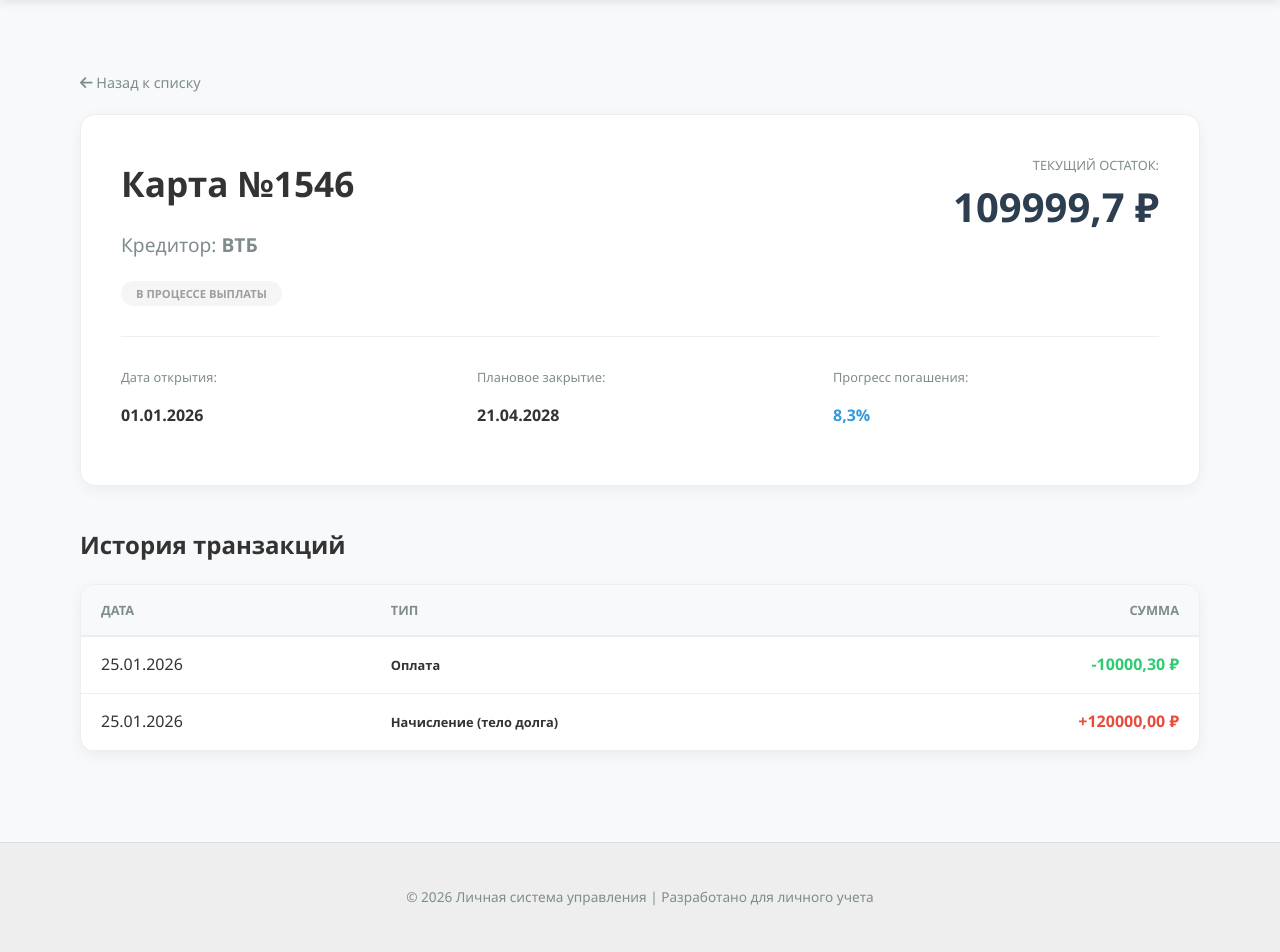
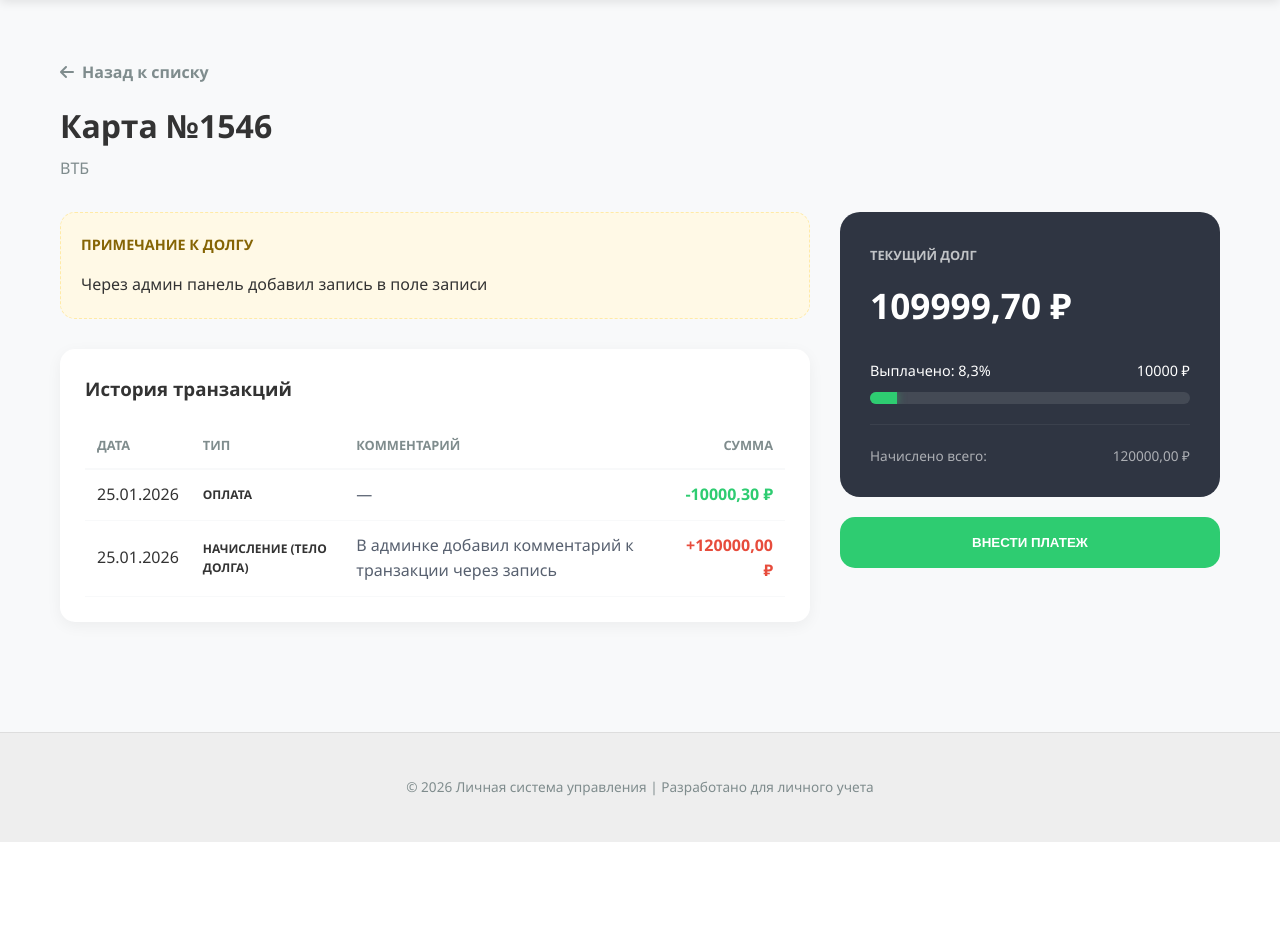
Before and after one commit to fghh111fghh/Depts, a Django app: a page that uses depts/app_depts/templates/app_depts/record_detail.html in a window 1280 px wide. Shown: the part 61-1013 px from the top of the page. After the commit the page ends 903 px from the top, so only its background shows below. Run offline with Django 5.2, Linux system fonts and the light colour scheme; data comes from the database, SQL or seed files in the repository; both versions use the stored data as it was after the commit.

Commit message:
temporary

```diff
--- a/depts/app_depts/templates/app_depts/record_detail.html
+++ b/depts/app_depts/templates/app_depts/record_detail.html
@@ -1,76 +1,100 @@
 {% extends 'base.html' %}
 
-{% block title %}Детали: {{ record.name }}{% endblock %}
+{% block content %}
+<div class="container" style="padding: 20px 0; max-width: 1200px; margin: 0 auto;">
 
-{% block content %}
-<div class="container" style="padding-top: 30px;">
-    <a href="{% url 'app_depts:records_list' %}" style="text-decoration: none; color: var(--text-muted); font-size: 0.9rem; margin-bottom: 20px; display: inline-block;">
-        <i class="fa-solid fa-arrow-left"></i> Назад к списку
-    </a>
+    <div style="margin-bottom: 30px;">
+        <a href="{% url 'app_depts:records_list' %}" style="text-decoration: none; color: var(--text-muted); font-weight: bold; display: flex; align-items: center; gap: 8px;">
+            <i class="fa-solid fa-arrow-left"></i> Назад к списку
+        </a>
+        <h1 style="margin-top: 15px; margin-bottom: 5px;">{{ record.name }}</h1>
+        <span style="color: var(--text-muted);">{{ record.creditor.name }}</span>
+    </div>
 
-    <div class="app-module-card" style="display: block; padding: 40px; margin-bottom: 40px;">
-        <div style="display: flex; justify-content: space-between; align-items: flex-start; flex-wrap: wrap; gap: 20px;">
-            <div>
-                <h1 style="margin: 0; font-size: 2.2rem;">{{ record.name }}</h1>
-                <p style="font-size: 1.2rem; color: var(--text-muted);">Кредитор: <strong>{{ record.creditor.name }}</strong></p>
-                <span class="card-status {% if record.is_paid %}active{% else %}coming-soon{% endif %}">
-                    {% if record.is_paid %}ЗАКРЫТ{% else %}В ПРОЦЕССЕ ВЫПЛАТЫ{% endif %}
-                </span>
+    <div style="display: grid; grid-template-columns: 1fr 380px; gap: 30px;">
+
+        <div>
+            <div style="background: #fff9e6; border: 1px dashed #ffeaa7; padding: 20px; border-radius: 15px; margin-bottom: 30px;">
+                <h3 style="margin-top: 0; font-size: 0.9rem; color: #856404; text-transform: uppercase;">Примечание к долгу</h3>
+                <p style="margin-bottom: 0;">{{ record.note|default:"—" }}</p>
             </div>
 
-            <div style="text-align: right; min-width: 200px;">
-                <span style="display: block; font-size: 0.8rem; color: var(--text-muted); text-transform: uppercase;">Текущий остаток:</span>
-                <span style="font-size: 2.5rem; font-weight: 800; color: var(--dark-bg);">{{ record.balance }} ₽</span>
+            <div style="background: white; padding: 25px; border-radius: 15px; box-shadow: 0 4px 15px rgba(0,0,0,0.05);">
+                <h3 style="margin-top: 0; margin-bottom: 20px;">История транзакций</h3>
+                <table style="width: 100%; border-collapse: collapse;">
+                    <thead>
+                        <tr style="text-align: left; border-bottom: 2px solid #f8f9fa; color: var(--text-muted); font-size: 0.8rem;">
+                            <th style="padding: 12px;">ДАТА</th>
+                            <th style="padding: 12px;">ТИП</th>
+                            <th style="padding: 12px;">КОММЕНТАРИЙ</th>
+                            <th style="padding: 12px; text-align: right;">СУММА</th>
+                        </tr>
+                    </thead>
+                    <tbody>
+                        {% for tr in transactions %}
+                        <tr style="border-bottom: 1px solid #f8f9fa;">
+                            <td style="padding: 12px;">{{ tr.date|date:"d.m.Y" }}</td>
+                            <td style="padding: 12px; font-weight: bold; font-size: 0.75rem;">{{ tr.get_type_display|upper }}</td>
+                            <td style="padding: 12px; color: #57606f;">{{ tr.comment|default:"—" }}</td>
+                            <td style="padding: 12px; text-align: right; font-weight: 800;
+                                {% if tr.type == 'PAYMENT' or tr.type == 'WRITE_OFF' %} color: #2ecc71; {% else %} color: #e74c3c; {% endif %}">
+                                {% if tr.type == 'PAYMENT' or tr.type == 'WRITE_OFF' %}-{% else %}+{% endif %}{{ tr.amount|floatformat:2 }} ₽
+                            </td>
+                        </tr>
+                        {% endfor %}
+                    </tbody>
+                </table>
             </div>
         </div>
 
-        <hr style="margin: 30px 0; border: 0; border-top: 1px solid #eee;">
+        <div style="display: flex; flex-direction: column; gap: 20px;">
+            <div style="background: #2f3542; color: white; padding: 30px; border-radius: 20px;">
+                <span style="font-size: 0.8rem; opacity: 0.7; font-weight: bold;">ТЕКУЩИЙ ДОЛГ</span>
+                <div style="font-size: 2.2rem; font-weight: 900; margin: 10px 0;">{{ record.balance|floatformat:2 }} ₽</div>
 
-        <div style="display: grid; grid-template-columns: repeat(auto-fit, minmax(200px, 1fr)); gap: 30px;">
-            <div>
-                <p style="margin: 0; color: var(--text-muted); font-size: 0.8rem;">Дата открытия:</p>
-                <p style="font-weight: bold;">{{ record.start_date|date:"d.m.Y" }}</p>
+                <div style="margin-top: 25px;">
+                    <div style="display: flex; justify-content: space-between; margin-bottom: 10px; font-size: 0.9rem;">
+                        <span>Выплачено: {{ record.progress_percent }}%</span>
+                        <span>{{ record.total_paid|floatformat:0 }} ₽</span>
+                    </div>
+                    <div style="width: 100%; background: rgba(255,255,255,0.1); height: 12px; border-radius: 10px; overflow: hidden; position: relative;">
+                        <div style="position: absolute; left: 0; top: 0; height: 100%; background: #2ecc71;
+                                    width: {{ record.progress_percent|stringformat:'f' }}%;
+                                    box-shadow: 0 0 10px rgba(46, 204, 113, 0.5);
+                                    transition: width 0.8s ease-in-out;">
+                        </div>
+                    </div>
+                </div>
+
+                <div style="margin-top: 20px; padding-top: 20px; border-top: 1px solid rgba(255,255,255,0.1); font-size: 0.85rem; opacity: 0.6;">
+                    <div style="display: flex; justify-content: space-between;">
+                        <span>Начислено всего:</span>
+                        <span>{{ record.total_accrued|floatformat:2 }} ₽</span>
+                    </div>
+                </div>
             </div>
-            <div>
-                <p style="margin: 0; color: var(--text-muted); font-size: 0.8rem;">Плановое закрытие:</p>
-                <p style="font-weight: bold;">{{ record.end_date|date:"d.m.Y"|default:"не указано" }}</p>
-            </div>
-            <div>
-                <p style="margin: 0; color: var(--text-muted); font-size: 0.8rem;">Прогресс погашения:</p>
-                <p style="font-weight: bold; color: var(--primary-color);">{{ record.progress_percent|floatformat:1 }}%</p>
-            </div>
+
+            {% if not record.is_paid %}
+            <button onclick="document.getElementById('modal-pay').style.display='flex'"
+                    style="background: #2ecc71; color: white; border: none; padding: 18px; border-radius: 15px; font-weight: 900; cursor: pointer;">
+                ВНЕСТИ ПЛАТЕЖ
+            </button>
+            {% endif %}
         </div>
     </div>
+</div>
 
-    <h2 style="margin-bottom: 20px;">История транзакций</h2>
-    <div style="background: white; border-radius: 15px; overflow: hidden; box-shadow: 0 4px 15px rgba(0,0,0,0.05); border: 1px solid #eee;">
-        <table style="width: 100%; border-collapse: collapse; text-align: left;">
-            <thead>
-                <tr style="background: #f8f9fa; border-bottom: 2px solid #eee;">
-                    <th style="padding: 15px 20px; font-size: 0.8rem; color: var(--text-muted);">ДАТА</th>
-                    <th style="padding: 15px 20px; font-size: 0.8rem; color: var(--text-muted);">ТИП</th>
-                    <th style="padding: 15px 20px; font-size: 0.8rem; color: var(--text-muted); text-align: right;">СУММА</th>
-                </tr>
-            </thead>
-            <tbody>
-                {% for tx in transactions %}
-                <tr style="border-bottom: 1px solid #eee;">
-                    <td style="padding: 15px 20px;">{{ tx.date|date:"d.m.Y" }}</td>
-                    <td style="padding: 15px 20px;">
-                        <span style="font-size: 0.8rem; font-weight: bold;">{{ tx.get_type_display }}</span>
-                    </td>
-                    <td style="padding: 15px 20px; text-align: right; font-weight: bold;
-                               color: {% if tx.type == 'PAYMENT' or tx.type == 'WRITE_OFF' %}#2ecc71{% else %}#e74c3c{% endif %};">
-                        {% if tx.type == 'PAYMENT' or tx.type == 'WRITE_OFF' %}-{% else %}+{% endif %}{{ tx.amount }} ₽
-                    </td>
-                </tr>
-                {% empty %}
-                <tr>
-                    <td colspan="3" style="padding: 30px; text-align: center; color: var(--text-muted);">Транзакций пока нет</td>
-                </tr>
-                {% endfor %}
-            </tbody>
-        </table>
+<div id="modal-pay" style="display:none; position: fixed; top:0; left:0; width:100%; height:100%; background:rgba(0,0,0,0.8); z-index:9999; justify-content:center; align-items:center;">
+    <div style="background: white; padding: 40px; border-radius: 25px; width: 90%; max-width: 400px;">
+        <h2 style="margin: 0 0 20px 0;">Оплата</h2>
+        <form action="{% url 'app_depts:quick_payment' record.slug %}" method="POST">
+            {% csrf_token %}
+            <input type="number" name="amount" step="0.01" required autofocus style="width:100%; padding: 15px; border: 2px solid #2ecc71; border-radius: 10px; font-size: 1.5rem; text-align: center; margin-bottom: 20px;">
+            <div style="display: flex; gap: 10px;">
+                <button type="submit" style="flex: 2; background: #2ecc71; color: white; border: none; padding: 15px; border-radius: 10px; font-weight: bold; cursor: pointer;">ОК</button>
+                <button type="button" onclick="document.getElementById('modal-pay').style.display='none'" style="flex: 1; background: #eee; border: none; padding: 15px; border-radius: 10px; cursor: pointer;">ОТМЕНА</button>
+            </div>
+        </form>
     </div>
 </div>
 {% endblock %}
--- a/depts/app_depts/views.py
+++ b/depts/app_depts/views.py
@@ -104,10 +104,17 @@ class RecordDetailView(DetailView):
 
     def get_context_data(self, **kwargs):
         context = super().get_context_data(**kwargs)
-        # Получаем все транзакции по этому долгу, от новых к старым
-        context['transactions'] = self.object.transactions.all().order_by('-date', '-id')
-        # Для отображения даты сегодня в формах, если нужно
+        record = self.object
+
+        # Получаем транзакции (у тебя в модели уже стоит ordering = ['-date', '-id'])
+        context['transactions'] = record.transactions.all()
         context['today'] = timezone.now().date()
+
+        # Используем твои методы из models.py для расчетов
+        context['total_accrued_val'] = record.total_accrued
+        context['total_paid_val'] = record.total_paid
+        context['progress_val'] = record.progress_percent  # Твой метод из модели
+
         return context
 
 
```
Also changed, not shown: depts/db.sqlite3.
